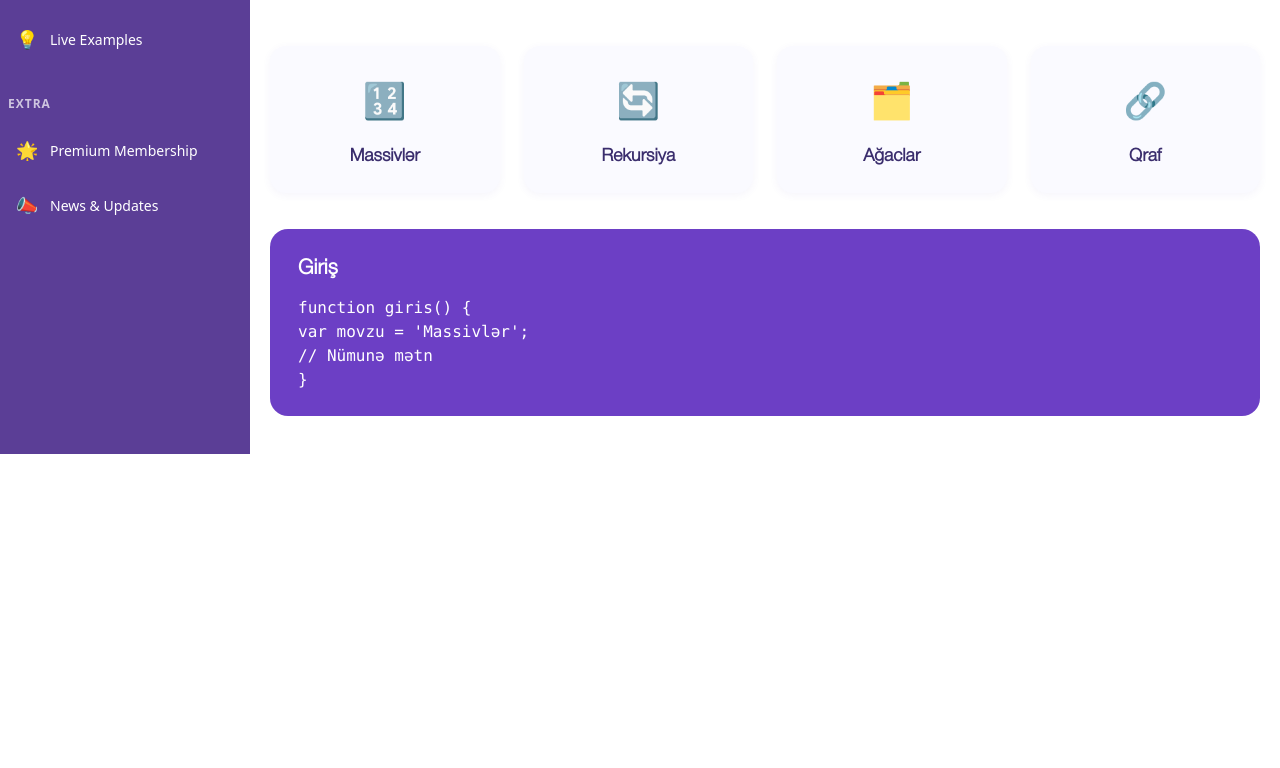
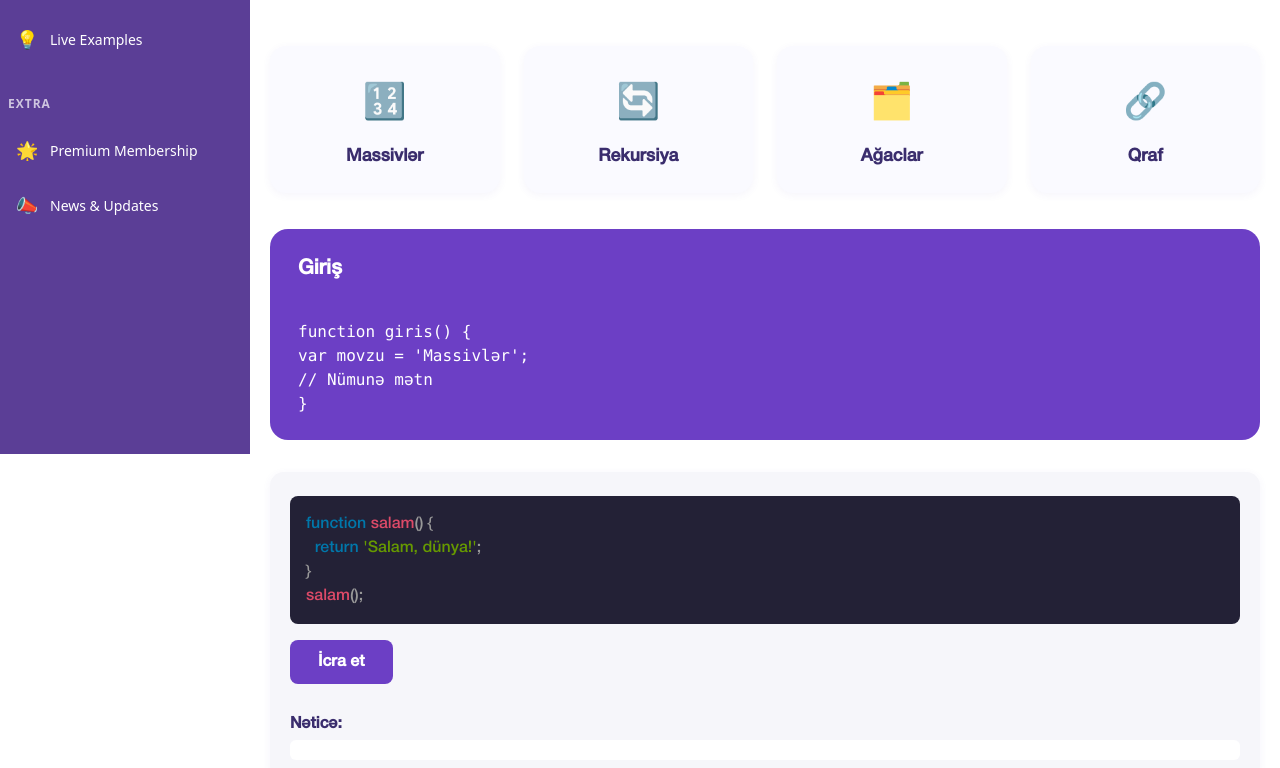
Before and after one commit to mlalayev/myPlatform, a Next.js app: page / in a window 1280 px wide. Shown: the part 346-1114 px from the top of the page. Before the commit the page ends 860 px from the top, so only its background shows below. Built offline with nearby package versions, Linux system fonts and the light colour scheme.

Commit message:
my commit

```diff
--- a/package.json
+++ b/package.json
@@ -13,8 +13,10 @@
     "dotenv": "^16.5.0",
     "next": "15.3.4",
     "next-intl": "^4.1.0",
+    "prismjs": "^1.30.0",
     "react": "^19.0.0",
-    "react-dom": "^19.0.0"
+    "react-dom": "^19.0.0",
+    "react-simple-code-editor": "^0.14.1"
   },
   "devDependencies": {
     "@eslint/eslintrc": "^3",
--- /dev/null
+++ b/src/app/components/MainPageContent.module.css
@@ -0,0 +1,106 @@
+.main {
+  font-family: 'HelveticaNeue-Medium', 'Helvetica Neue', Arial, sans-serif;
+  padding: 40px 0 0 0;
+  max-width: 1100px;
+  margin: 0 auto;
+}
+
+.hero {
+  text-align: left;
+  margin-bottom: 32px;
+  font-family: 'HelveticaNeue-Medium', 'Helvetica Neue', Arial, sans-serif;
+}
+
+.title {
+  font-size: 3rem;
+  font-weight: 800;
+  margin-bottom: 12px;
+  color: #18181b;
+  font-family: 'HelveticaNeue-Medium', 'Helvetica Neue', Arial, sans-serif;
+}
+
+.subtitle {
+  font-size: 1.3rem;
+  color: #555;
+  margin-bottom: 28px;
+  font-family: 'HelveticaNeue-Medium', 'Helvetica Neue', Arial, sans-serif;
+}
+
+.cta {
+  background: #ff8800;
+  color: #fff;
+  font-size: 1.2rem;
+  font-weight: 600;
+  border: none;
+  border-radius: 10px;
+  padding: 14px 32px;
+  cursor: pointer;
+  transition: background 0.2s;
+  margin-bottom: 16px;
+  font-family: 'HelveticaNeue-Medium', 'Helvetica Neue', Arial, sans-serif;
+}
+.cta:hover {
+  background: #ff9900;
+}
+
+.features {
+  display: flex;
+  gap: 24px;
+  margin-bottom: 36px;
+  font-family: 'HelveticaNeue-Medium', 'Helvetica Neue', Arial, sans-serif;
+}
+
+.featureCard {
+  background: #fafaff;
+  border-radius: 16px;
+  box-shadow: 0 2px 8px rgba(80, 60, 180, 0.06);
+  padding: 32px 24px 24px 24px;
+  display: flex;
+  flex-direction: column;
+  align-items: center;
+  min-width: 140px;
+  flex: 1;
+  transition: box-shadow 0.2s, transform 0.2s;
+  cursor: pointer;
+  font-family: 'HelveticaNeue-Medium', 'Helvetica Neue', Arial, sans-serif;
+}
+.featureCard:hover {
+  box-shadow: 0 4px 16px rgba(80, 60, 180, 0.13);
+  transform: translateY(-2px) scale(1.03);
+}
+.featureIcon {
+  font-size: 2.2rem;
+  margin-bottom: 12px;
+  color: #6c3fc5;
+  font-family: 'HelveticaNeue-Medium', 'Helvetica Neue', Arial, sans-serif;
+}
+.featureLabel {
+  font-size: 1.1rem;
+  font-weight: 600;
+  color: #3a2d6d;
+  font-family: 'HelveticaNeue-Medium', 'Helvetica Neue', Arial, sans-serif;
+}
+
+.introSection {
+  background: #6c3fc5;
+  border-radius: 18px;
+  padding: 24px 28px;
+  color: #fff;
+  margin-bottom: 32px;
+  font-family: 'HelveticaNeue-Medium', 'Helvetica Neue', Arial, sans-serif;
+}
+.introTitle {
+  font-size: 1.3rem;
+  font-weight: 700;
+  margin-bottom: 12px;
+  font-family: 'HelveticaNeue-Medium', 'Helvetica Neue', Arial, sans-serif;
+}
+.codeBlock {
+  background: none;
+  color: #fff;
+  font-family: 'Fira Mono', 'Consolas', monospace;
+  font-size: 1rem;
+  margin: 0;
+  padding: 0;
+  white-space: pre-line;
+}
--- /dev/null
+++ b/src/app/components/tryeditor/JsTryEditor.module.css
@@ -0,0 +1,73 @@
+@font-face {
+  font-family: 'HelveticaNeue-Medium';
+  src: url('/fonts/HelveticaNeue-Medium.otf') format('opentype');
+  font-weight: 500;
+  font-style: normal;
+  font-display: swap;
+}
+
+.editorContainer {
+  background: #f6f6fa;
+  border-radius: 14px;
+  box-shadow: 0 2px 8px rgba(80, 60, 180, 0.06);
+  padding: 24px 20px 20px 20px;
+  margin: 32px 0;
+  font-family: 'HelveticaNeue-Medium', 'Helvetica Neue', Arial, sans-serif;
+}
+
+.editor {
+  min-height: 120px;
+  border-radius: 8px;
+  background: #232136;
+  color: #fff;
+  font-size: 16px;
+  font-family: 'Fira Mono', 'Consolas', monospace;
+  margin-bottom: 16px;
+  outline: none;
+}
+
+.runButton {
+  background: #6c3fc5;
+  color: #fff;
+  font-size: 1rem;
+  font-weight: 600;
+  border: none;
+  border-radius: 8px;
+  padding: 10px 28px;
+  cursor: pointer;
+  margin-bottom: 18px;
+  transition: background 0.2s;
+  font-family: 'HelveticaNeue-Medium', 'Helvetica Neue', Arial, sans-serif;
+}
+.runButton:hover {
+  background: #4e2a9e;
+}
+
+.outputSection {
+  margin-top: 10px;
+}
+.outputLabel {
+  font-size: 1rem;
+  font-weight: 600;
+  color: #3a2d6d;
+  margin-bottom: 4px;
+  font-family: 'HelveticaNeue-Medium', 'Helvetica Neue', Arial, sans-serif;
+}
+.output {
+  background: #fff;
+  color: #232136;
+  border-radius: 6px;
+  padding: 10px 12px;
+  font-size: 1rem;
+  font-family: 'Fira Mono', 'Consolas', monospace;
+  margin: 0;
+}
+.error {
+  color: #d32f2f;
+  background: #fff0f0;
+  border-radius: 6px;
+  padding: 10px 12px;
+  font-size: 1rem;
+  font-family: 'Fira Mono', 'Consolas', monospace;
+  margin: 0;
+}
--- /dev/null
+++ b/src/app/components/tryeditor/JsTryEditor.tsx
@@ -0,0 +1,50 @@
+// Required packages: npm install react-simple-code-editor prismjs
+// For types: npm install --save-dev @types/react-simple-code-editor
+import React, { useState } from 'react';
+import Editor from 'react-simple-code-editor';
+import Prism from 'prismjs';
+import 'prismjs/components/prism-javascript';
+import 'prismjs/themes/prism.css';
+import styles from './JsTryEditor.module.css';
+
+const defaultCode = `function salam() {
+  return 'Salam, dünya!';
+}
+salam();`;
+
+export default function JsTryEditor() {
+  const [code, setCode] = useState(defaultCode);
+  const [output, setOutput] = useState('');
+  const [error, setError] = useState('');
+
+  const runCode = () => {
+    setError('');
+    try {
+      // eslint-disable-next-line no-eval
+      const result = eval(code);
+      setOutput(String(result));
+    } catch (err: any) {
+      setOutput('');
+      setError(err.message);
+    }
+  };
+
+  return (
+    <div className={styles.editorContainer}>
+      <Editor
+        value={code}
+        onValueChange={setCode}
+        highlight={(code: string) => Prism.highlight(code, Prism.languages.javascript, 'javascript')}
+        padding={16}
+        className={styles.editor}
+        style={{ fontFamily: 'HelveticaNeue-Medium, Helvetica Neue, Arial, sans-serif', fontSize: 16 }}
+      />
+      <button className={styles.runButton} onClick={runCode}>İcra et</button>
+      <div className={styles.outputSection}>
+        <div className={styles.outputLabel}>Nəticə:</div>
+        <pre className={styles.output}>{output}</pre>
+        {error && <pre className={styles.error}>Xəta: {error}</pre>}
+      </div>
+    </div>
+  );
+}
--- a/src/app/page.tsx
+++ b/src/app/page.tsx
@@ -4,6 +4,7 @@ import Sidebar from "./components/sidebar/Sidebar";
 import Header from "./components/header/Header";
 import PageStyle from './Page.module.css';
 import MainPageContent from "./components/mainpage/MainPageContent";
+import JsTryEditor from "./components/tryeditor/JsTryEditor";
 
 export default function HomePage() {
   const [isSidebarOpen, setIsSidebarOpen] = useState(true);
@@ -24,6 +25,7 @@ export default function HomePage() {
         >
           <h1>Welcome to Savadli Platform</h1>
           <MainPageContent/>
+          <JsTryEditor></JsTryEditor>
         </div>
       </div>
     </>
--- /dev/null
+++ b/src/prismjs.d.ts
@@ -0,0 +1 @@
+declare module 'prismjs';
```
Also changed, not shown: src/app/components/mainpage/MainPageContent.tsx (+17 -12 lines), 1 other file (tests, documents, lock files or other folders).
